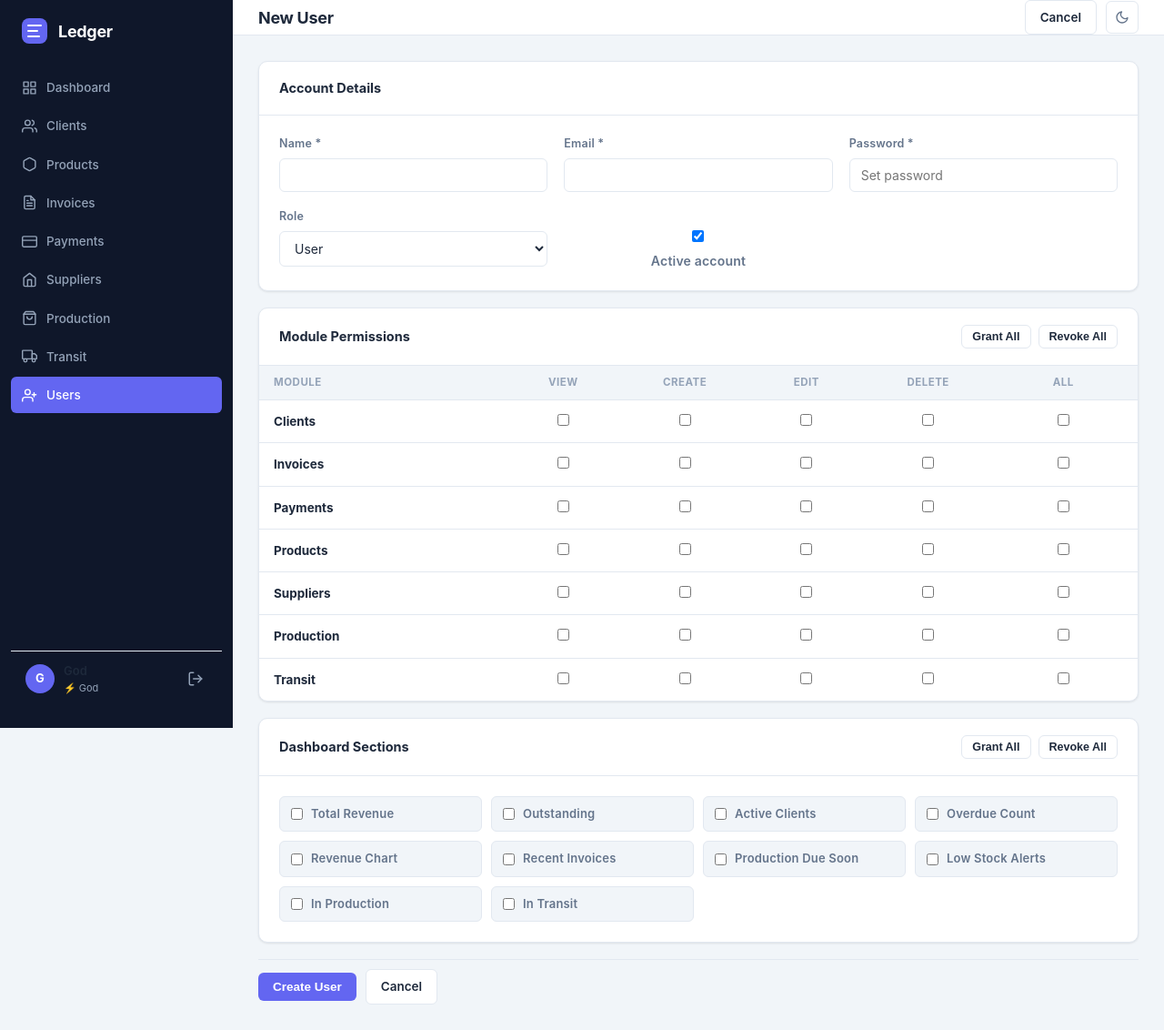
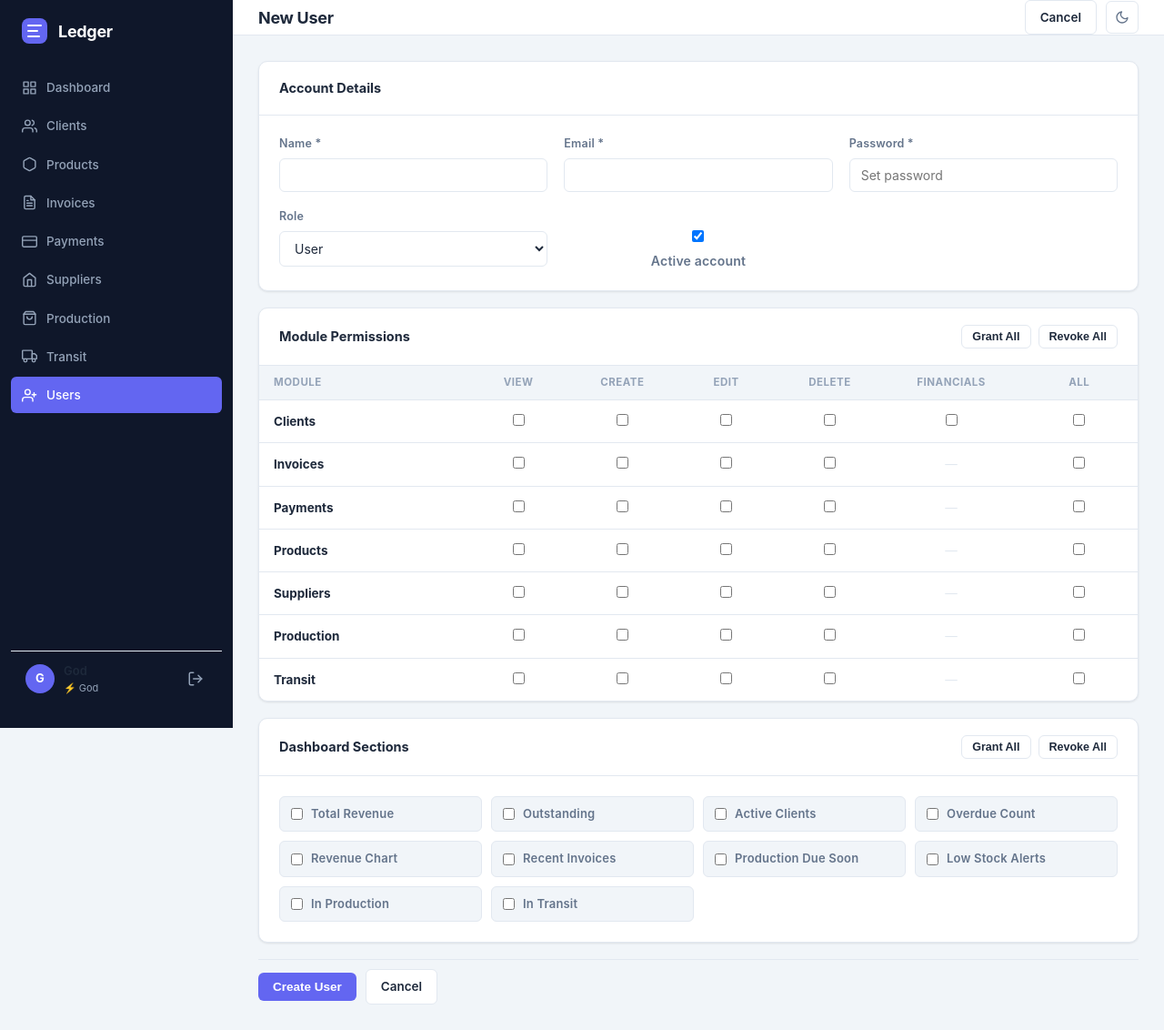
Before and after one commit to InFaNsO/Accountant, a Flask app: page /users/new in a window 1280 px wide. Shown: the whole page at 91% size. Run offline with Flask 3, Linux system fonts and the light colour scheme; a user stored in the database is signed in.

Commit message:
Add client financials permission (balance, ledger, payment status)
- New can_financials column in user_permissions (migrated via _add_column)
- has_permission() handles financials action with try/except for graceful
  column fallback on older DB rows
- Financials checkbox in the clients row of the permissions grid
  (other modules show a dash — the permission is clients-only)
- Row-all toggle for clients includes the financials checkbox
- clients.detail passes can_financials to template; skips balance query
  when user has no access (avoids unnecessary DB work)
- ledger and add_ledger_entry endpoints require financials permission
- clients/detail.html: hides balance card, paid column, status badges,
  row color coding, and summary financials when can_financials is False

Co-Authored-By: Claude Sonnet 4.6 <noreply@anthropic.com>

```diff
--- a/app/database.py
+++ b/app/database.py
@@ -338,6 +338,7 @@ def _create_schema(db):
     """)
 
     # ── Column-level migrations for existing installs ─────────
+    _add_column(db, "user_permissions",  "can_financials",  "INTEGER DEFAULT 0")
     _add_column(db, "clients",          "opening_balance", "REAL DEFAULT 0")
     _add_column(db, "products",         "category_id",     "INTEGER")
     _add_column(db, "products",         "min_quantity",    "REAL DEFAULT 0")
--- a/app/routes/users.py
+++ b/app/routes/users.py
@@ -18,6 +18,8 @@ def _parse_permissions(form):
             "edit":   bool(form.get(f"perm_{module}_edit")),
             "delete": bool(form.get(f"perm_{module}_delete")),
         }
+    # Financials is a clients-only extra permission
+    perms["clients"]["financials"] = bool(form.get("perm_clients_financials"))
     return perms
 
 
--- a/app/services/auth_service.py
+++ b/app/services/auth_service.py
@@ -48,7 +48,7 @@ class User(UserMixin):
         return self.role == "god"
 
     def has_permission(self, module, action):
-        """action: view | create | edit | delete"""
+        """action: view | create | edit | delete | financials"""
         if self.is_god():
             return True
         db = get_db()
@@ -58,16 +58,20 @@ class User(UserMixin):
         ).fetchone()
         if not row:
             return False
-        return bool(row[f"can_{action}"])
+        try:
+            return bool(row[f"can_{action}"])
+        except IndexError:
+            return False
 
     def get_all_permissions(self):
-        """Return dict of {module: {view,create,edit,delete}}"""
+        """Return dict of {module: {view,create,edit,delete[,financials]}}"""
         db = get_db()
         rows = db.execute(
             "SELECT * FROM user_permissions WHERE user_id=?", (self.id,)
         ).fetchall()
         perms = {m: {"view": False, "create": False, "edit": False, "delete": False}
                  for m in MODULES}
+        perms["clients"]["financials"] = False
         for r in rows:
             if r["module"] in perms:
                 perms[r["module"]] = {
@@ -76,6 +80,11 @@ class User(UserMixin):
                     "edit":   bool(r["can_edit"]),
                     "delete": bool(r["can_delete"]),
                 }
+                if r["module"] == "clients":
+                    try:
+                        perms["clients"]["financials"] = bool(r["can_financials"])
+                    except IndexError:
+                        perms["clients"]["financials"] = False
         return perms
 
     def has_dashboard_section(self, section):
@@ -226,18 +235,21 @@ def _save_permissions(db, user_id, permissions):
     """Upsert permissions for every module."""
     for module, perms in permissions.items():
         db.execute(
-            """INSERT INTO user_permissions (user_id, module, can_view, can_create, can_edit, can_delete)
-               VALUES (?,?,?,?,?,?)
+            """INSERT INTO user_permissions
+                   (user_id, module, can_view, can_create, can_edit, can_delete, can_financials)
+               VALUES (?,?,?,?,?,?,?)
                ON CONFLICT(user_id, module) DO UPDATE SET
                    can_view=excluded.can_view,
                    can_create=excluded.can_create,
                    can_edit=excluded.can_edit,
-                   can_delete=excluded.can_delete""",
+                   can_delete=excluded.can_delete,
+                   can_financials=excluded.can_financials""",
             (user_id, module,
-             1 if perms.get("view")   else 0,
-             1 if perms.get("create") else 0,
-             1 if perms.get("edit")   else 0,
-             1 if perms.get("delete") else 0),
+             1 if perms.get("view")       else 0,
+             1 if perms.get("create")     else 0,
+             1 if perms.get("edit")       else 0,
+             1 if perms.get("delete")     else 0,
+             1 if perms.get("financials") else 0),
         )
 
 
--- a/app/templates/users/form.html
+++ b/app/templates/users/form.html
@@ -58,12 +58,13 @@
       <table>
         <thead>
           <tr>
-            <th style="width:180px">Module</th>
-            <th style="text-align:center;width:90px">View</th>
-            <th style="text-align:center;width:90px">Create</th>
-            <th style="text-align:center;width:90px">Edit</th>
-            <th style="text-align:center;width:90px">Delete</th>
-            <th style="text-align:center;width:110px">All</th>
+            <th style="width:160px">Module</th>
+            <th style="text-align:center;width:80px">View</th>
+            <th style="text-align:center;width:80px">Create</th>
+            <th style="text-align:center;width:80px">Edit</th>
+            <th style="text-align:center;width:80px">Delete</th>
+            <th style="text-align:center;width:100px">Financials</th>
+            <th style="text-align:center;width:90px">All</th>
           </tr>
         </thead>
         <tbody>
@@ -80,9 +81,20 @@
             </td>
             {% endfor %}
             <td style="text-align:center">
+              {% if module == 'clients' %}
+              <input type="checkbox" name="perm_clients_financials"
+                     class="perm-cb mod-clients" id="perm_clients_financials"
+                     value="1" style="width:auto"
+                     title="Access to balance, ledger and payment status"
+                     {{ 'checked' if mp.get('financials') }}>
+              {% else %}
+              <span style="color:var(--border)">—</span>
+              {% endif %}
+            </td>
+            <td style="text-align:center">
               <input type="checkbox" class="row-all" data-module="{{ module }}"
                      style="width:auto" title="Toggle all for {{ module }}"
-                     {{ 'checked' if mp.get('view') and mp.get('create') and mp.get('edit') and mp.get('delete') }}>
+                     {{ 'checked' if mp.get('view') and mp.get('create') and mp.get('edit') and mp.get('delete') and (mp.get('financials', True) if module == 'clients' else True) }}>
             </td>
           </tr>
           {% endfor %}
@@ -156,6 +168,12 @@ function setAll(val) {
   document.querySelectorAll('.perm-cb, .row-all').forEach(cb => cb.checked = val);
 }
 
+// Highlight financials cell on hover
+const finCell = document.getElementById('perm_clients_financials');
+if (finCell) {
+  finCell.closest('td').title = 'Balance, ledger & payment status visibility';
+}
+
 function setAllDash(val) {
   document.querySelectorAll('.dash-cb').forEach(cb => cb.checked = val);
 }
```
Also changed, not shown: app/routes/clients.py (+7 -5 lines), app/templates/clients/detail.html (+23 -2 lines).
